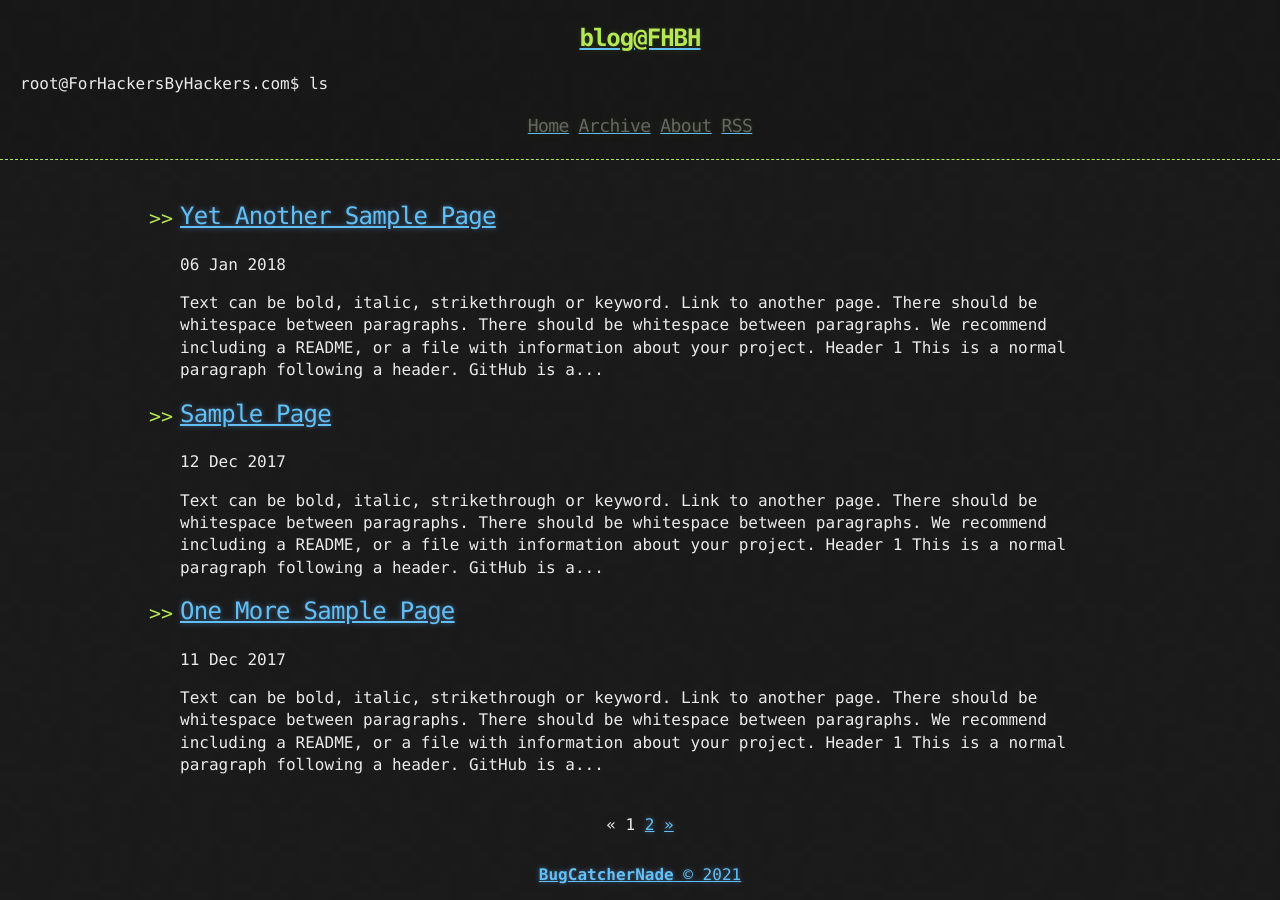
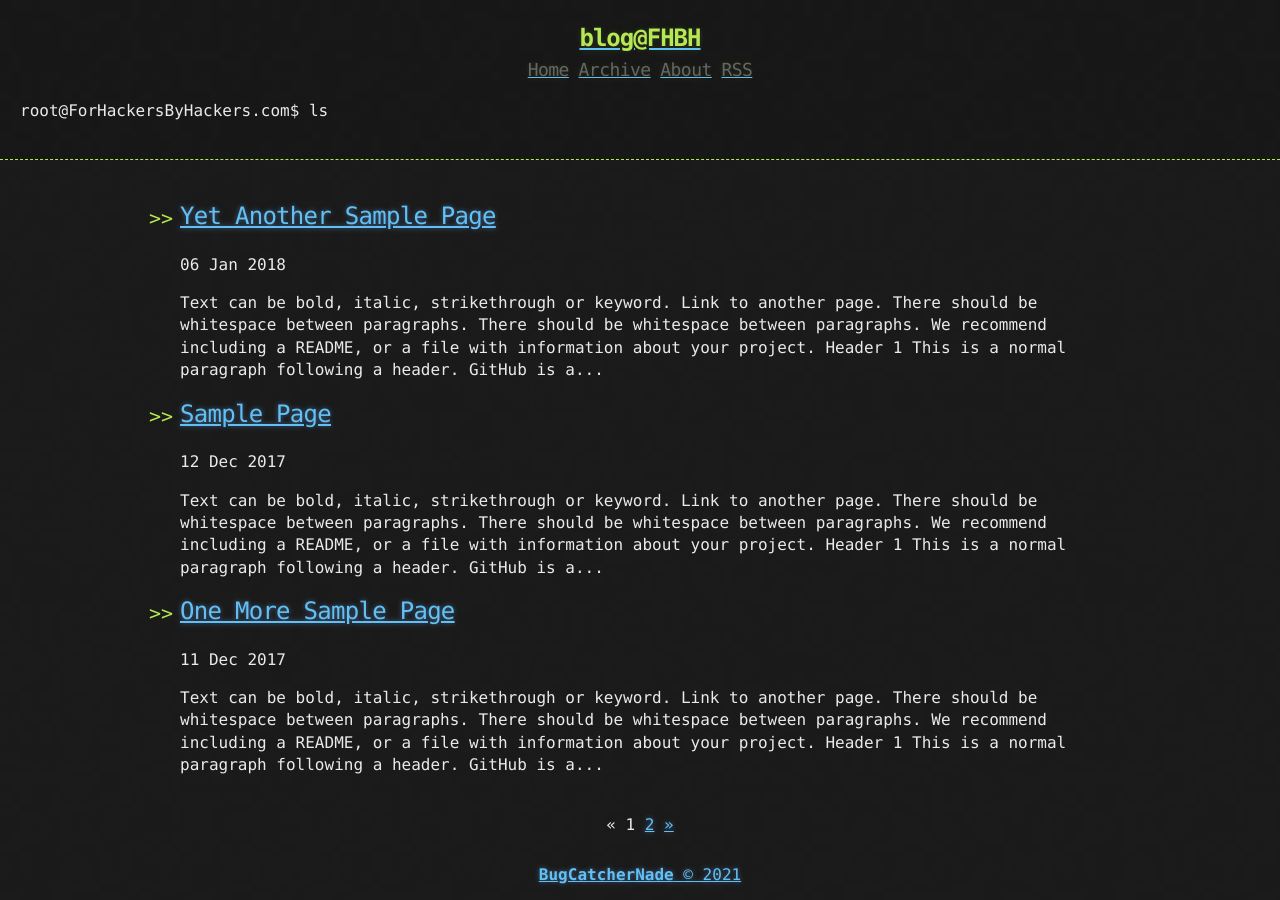
Before and after one commit to bugcatchernade/blog, a Jekyll site: the page built from index.html, in a window 1280 px wide. Built offline with Jekyll 4.4.1, drawn with Linux system fonts in a browser that asks for light colours; the list of posts is cut into pages by our own code.

Commit message:
Update header.html

```diff
--- a/_includes/header.html
+++ b/_includes/header.html
@@ -4,9 +4,9 @@
     {% assign owner_first_name = site.owner | split: " " %}
     <h1>blog@FHBH</h1>
     </a>
-    <p> root@ForHackersByHackers.com$ ls </p>
     <div class="header-links">
       {% include links.html %}
     </div>
+    <p text-align="center"> root@ForHackersByHackers.com$ ls </p>
   </div>
 </header>
```
